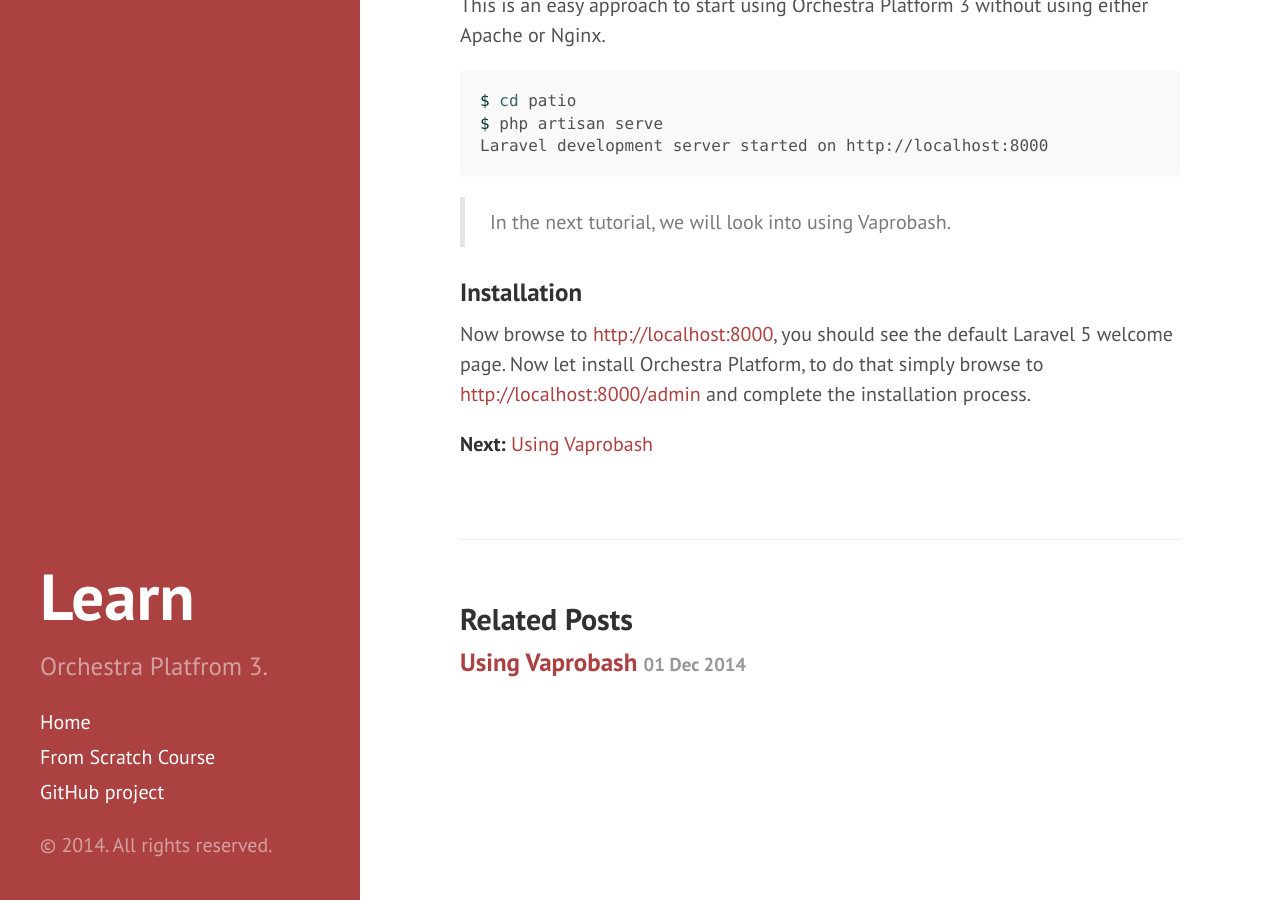
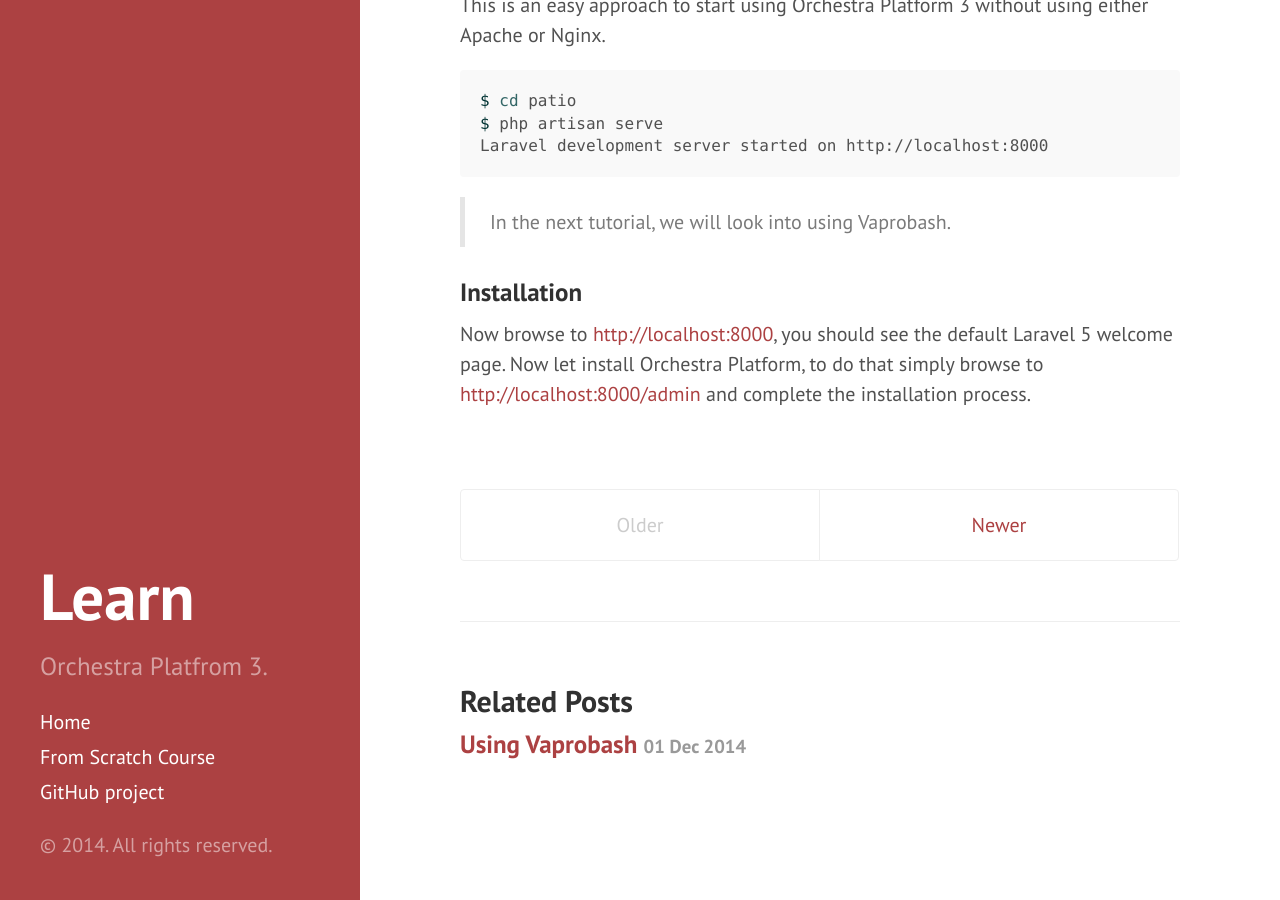
Before and after one commit to orchestral/learn, a Jekyll site: the page built from _posts/2014-11-30-installation.md, in a window 1280 px wide and 900 px high, scrolled down 2711 px. Built offline with Jekyll 4.4.1, drawn with Linux system fonts in a browser that asks for light colours; Markdown is read by kramdown in place of the engine named in the settings; comment, search, counter and statistics services are not loaded.

Commit message:
Improve course navigation.
Signed-off-by: crynobone <crynobone@gmail.com>

```diff
--- a/_layouts/post.html
+++ b/_layouts/post.html
@@ -7,6 +7,21 @@
   <span class="post-date">{{ page.date | date_to_string }}</span>
   {{ content }}
 </div>
+
+{% if page.previous_page or page.next_page %}
+<div class="pagination">
+  {% if page.previous_page %}
+    <a class="pagination-item older" href="{{ site.baseurl }}{{page.previous_page}}">Older</a>
+  {% else %}
+    <span class="pagination-item older">Older</span>
+  {% endif %}
+  {% if page.next_page %}
+    <a class="pagination-item newer" href="{{ site.baseurl }}{{page.next_page}}">Newer</a>
+  {% else %}
+    <span class="pagination-item newer">Newer</span>
+  {% endif %}
+</div>
+{% endif %}
 
 <div class="related">
   <h2>Related Posts</h2>
--- a/_posts/2014-11-30-installation.md
+++ b/_posts/2014-11-30-installation.md
@@ -90,5 +91,3 @@
 ### Installation
 
 Now browse to <http://localhost:8000>, you should see the default Laravel 5 welcome page. Now let install Orchestra Platform, to do that simply browse to <http://localhost:8000/admin> and complete the installation process.
-
-**Next:** [Using Vaprobash](/from-scratch/using-vaprobash)
```
Also changed, not shown: other parts of _posts/2014-11-30-installation.md (+1 -0 lines), _posts/2014-11-31-using-vaprobash.md (+1 -0 lines).
